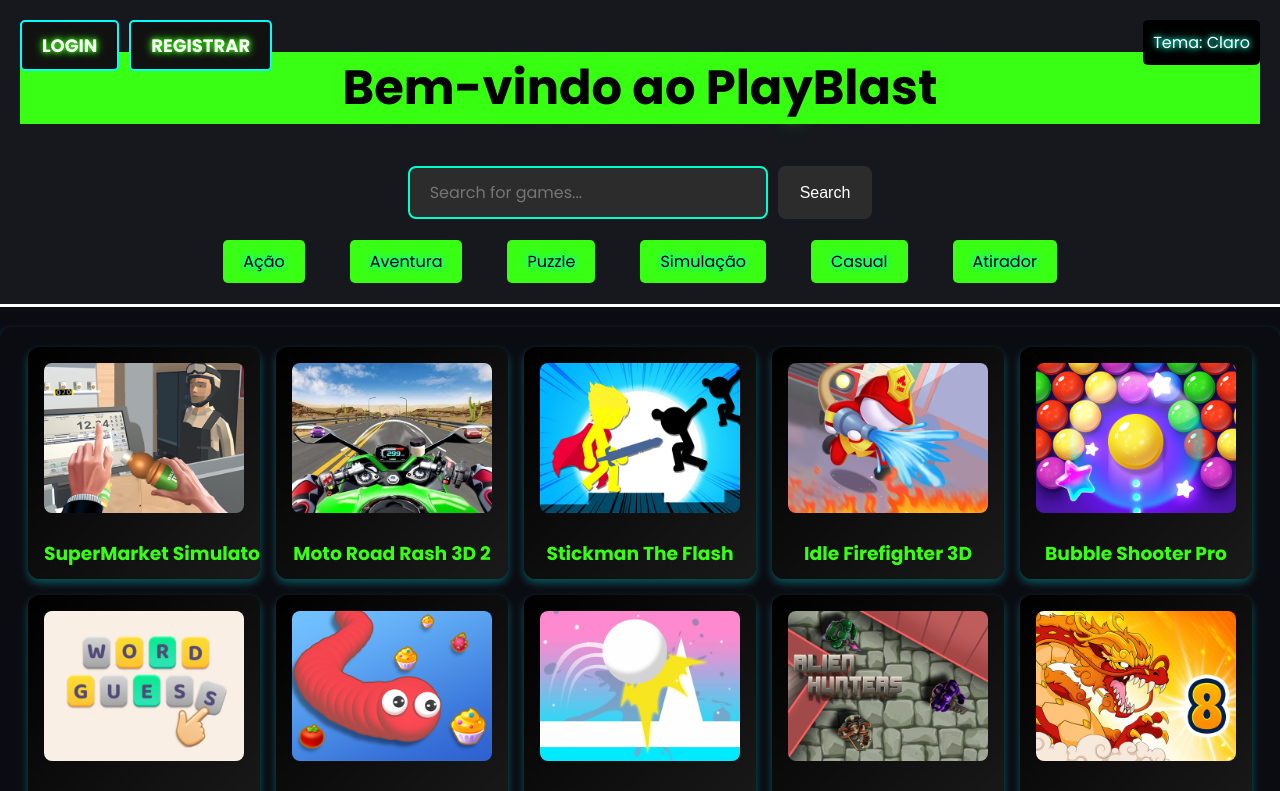
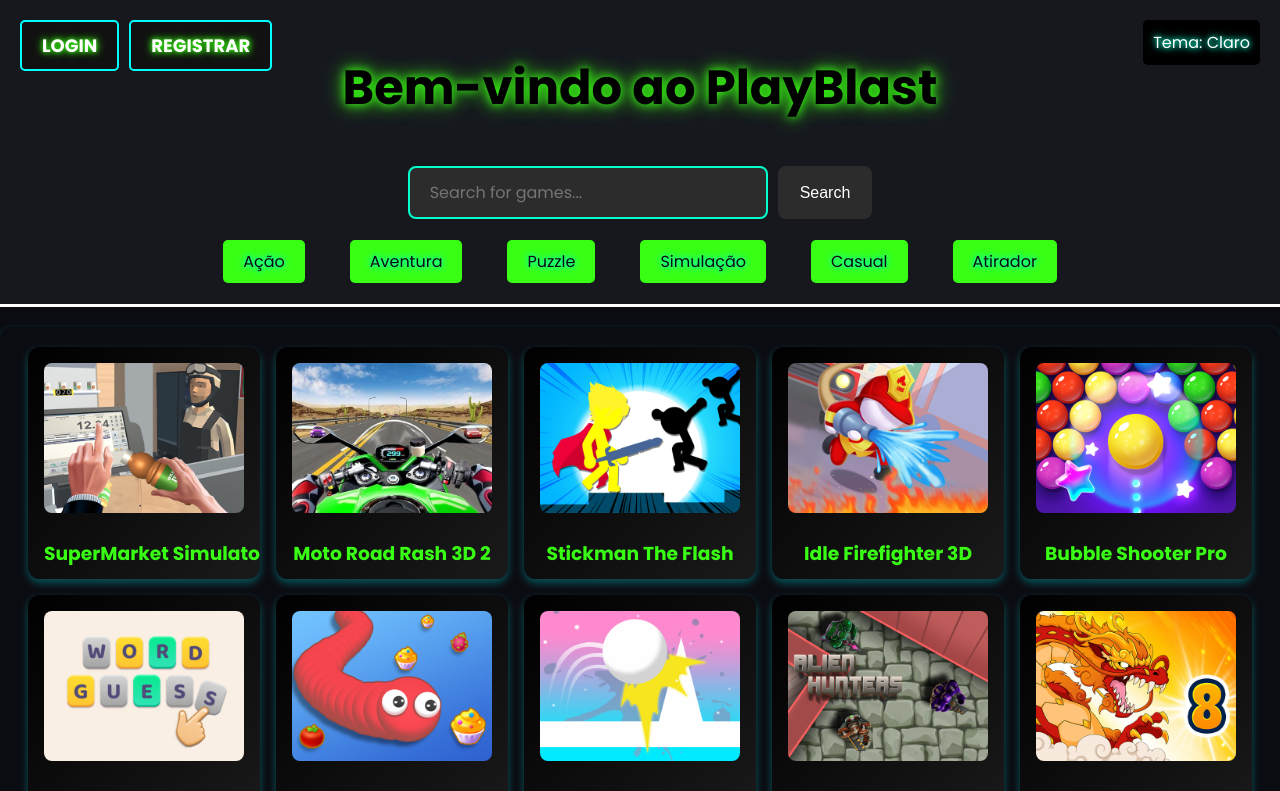
Before and after one commit to pedrolucas201/site-de-jogos, a React (Create React App) app: page / in a window 1280 px wide. Shown: the top 791 px of the page. Built offline with nearby package versions, Linux system fonts and the light colour scheme; no server answers.

Commit message:
fix: styles.css

```diff
--- a/src/styles/styles.css
+++ b/src/styles/styles.css
@@ -28,7 +28,12 @@ body {
 .dark-theme nav a {
   font-family: Poppins, sans-serif;
   color: #000000;
+}
+
+.dark-theme nav ul li a {
   background-color: #39ff14;
+  color: #0e0e10;
+  padding: 10px 20px;
 }
 
 .dark-theme .search-bar input[type="text"] {
```
